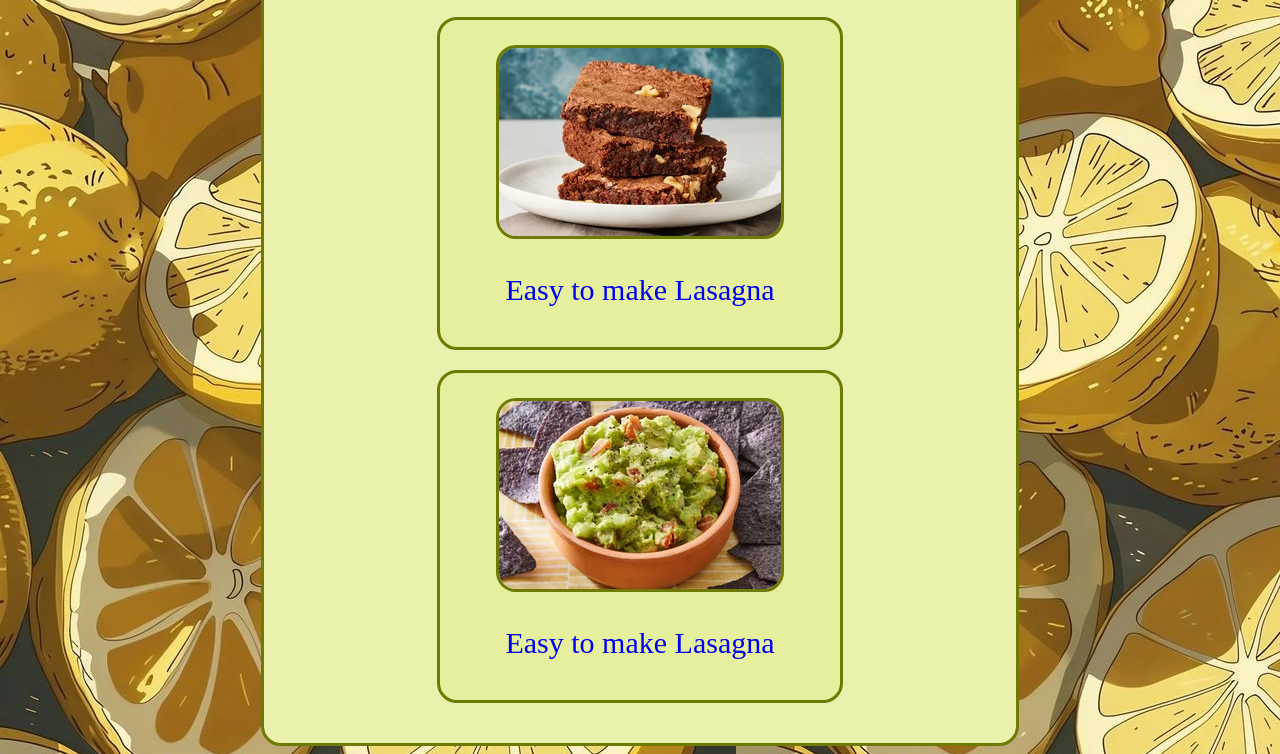
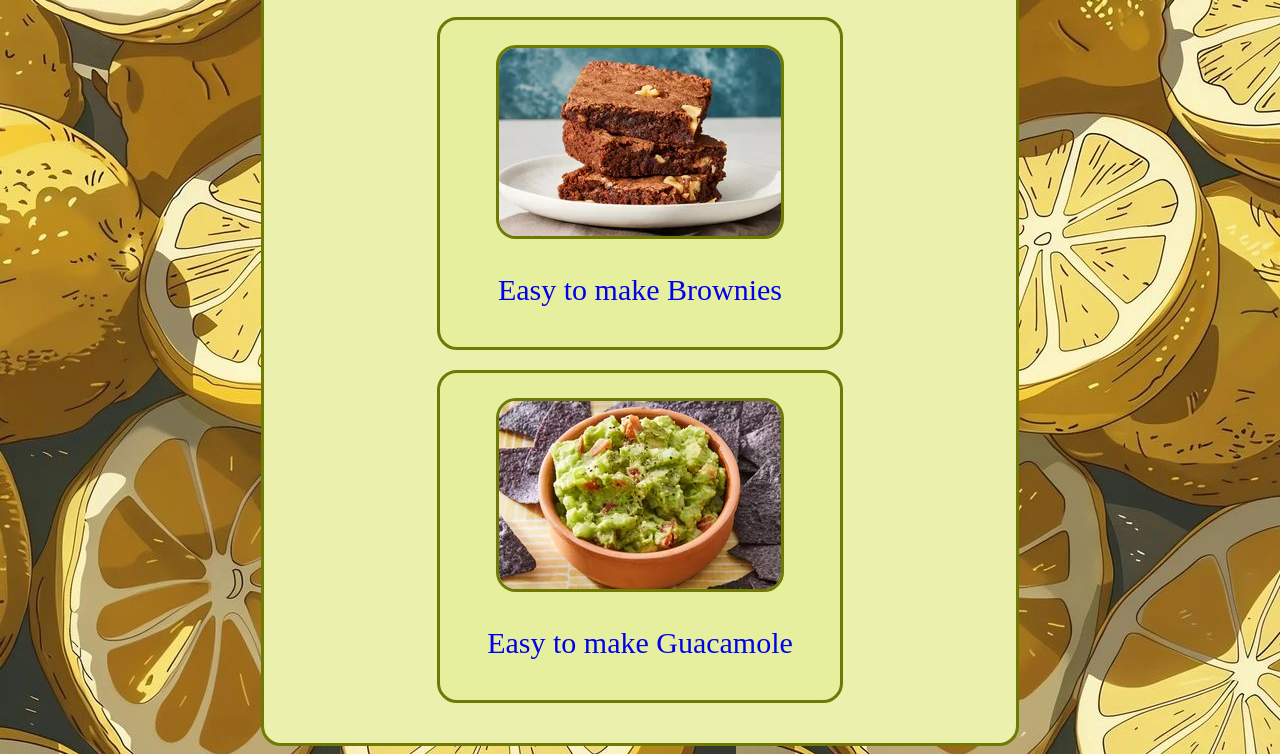
Before and after one commit to slepr66/odin_recipes, a plain HTML site: page index.html in a window 1280 px wide. Shown: the part 605-1359 px from the top of the page. Drawn offline with Linux system fonts and the light colour scheme.

Commit message:
Fixed some typos

```diff
--- a/index.html
+++ b/index.html
@@ -18,12 +18,12 @@
                 </a>
                 <a href="./recipes/brownies.html">
                     <div class="child-container">
-                        <img src="./images/brownies.jpg"><p>Easy to make Lasagna</p>
+                        <img src="./images/brownies.jpg"><p>Easy to make Brownies</p>
                     </div>
                 </a>
                 <a href="./recipes/guacamole.html">
                     <div class="child-container">
-                        <img src="./images/guacamole.jpg"><p>Easy to make Lasagna</p>
+                        <img src="./images/guacamole.jpg"><p>Easy to make Guacamole</p>
                     </div>
                 </a>
             </div>
```
